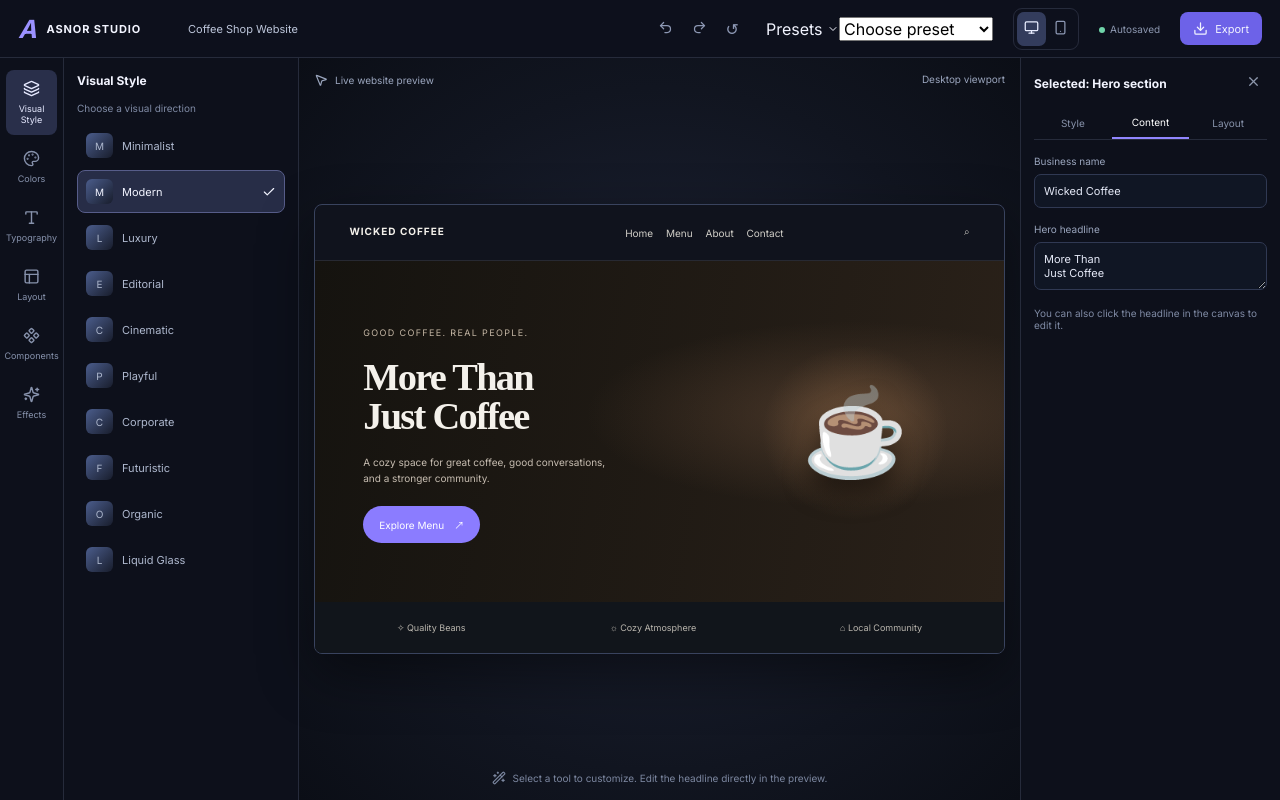
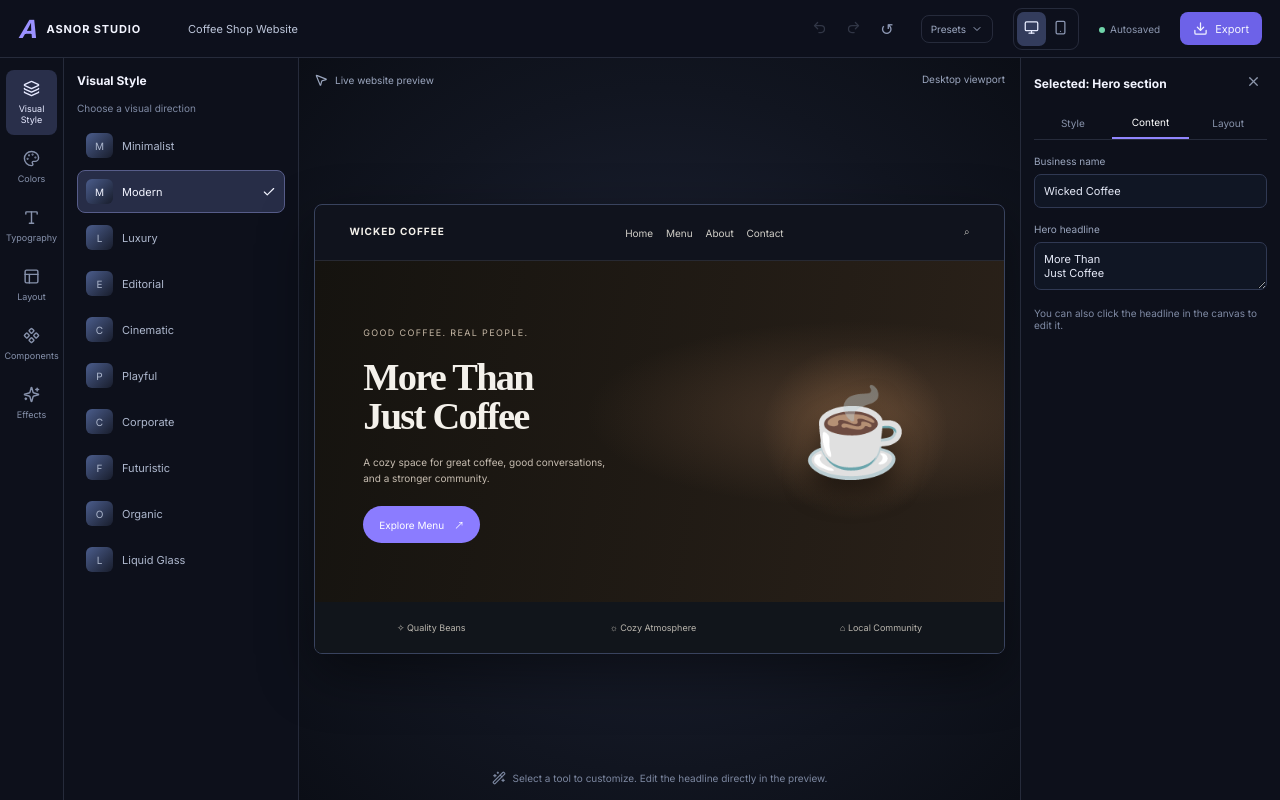
Before and after one commit to azuleermenu-dot/Asnor-Ali-Studio, a Next.js app: page / in a window 1280 px wide. Both pictures are taken after a click on the button "Explore preview ↗". Built offline with nearby package versions, Linux system fonts and the light colour scheme.

Commit message:
Style new studio preset and export controls

```diff
--- a/app/globals.css
+++ b/app/globals.css
@@ -78,3 +78,14 @@ button:focus-visible, a:focus-visible, input:focus-visible, select:focus-visible
 @media (prefers-reduced-motion: reduce) {
   .previewFrame, .previewFrame .previewCopy button { transition: none; }
 }
+
+/* Major functionality update: preset and export controls */
+.presetPicker{position:relative;display:flex;align-items:center;color:#9da8c2;font-size:10px;border:1px solid var(--line);border-radius:8px;padding:7px 9px;white-space:nowrap}
+.presetPicker span{display:flex;align-items:center;gap:5px;pointer-events:none}
+.presetPicker select{position:absolute;inset:0;width:100%;height:100%;opacity:0;cursor:pointer}
+.history button:disabled{opacity:.28;cursor:not-allowed}
+.exportActions{display:grid;grid-template-columns:1fr 1fr;gap:9px;margin:15px 0}
+.exportActions button{display:flex;align-items:center;justify-content:center;gap:8px;border:1px solid #39435e;background:#1a2133;border-radius:9px;padding:11px 9px;font-size:11px;color:#dce2f5}
+.exportActions .primary{background:linear-gradient(120deg,#a8d8ff,#a393ff);color:#101321;border:0}
+.exportNotice{padding:10px;border-radius:8px;background:#252c45;color:#c9d4f4;font-size:11px;line-height:1.5}
+@media(max-width:760px){.presetPicker{order:4}.exportActions{grid-template-columns:1fr}.toolbar .presetPicker{font-size:9px}}
```
